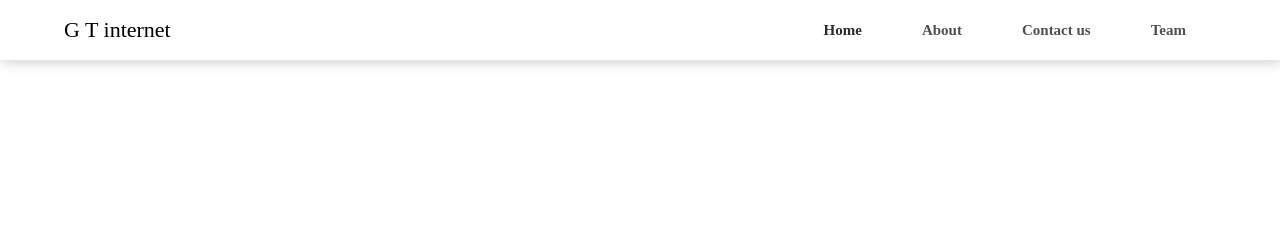
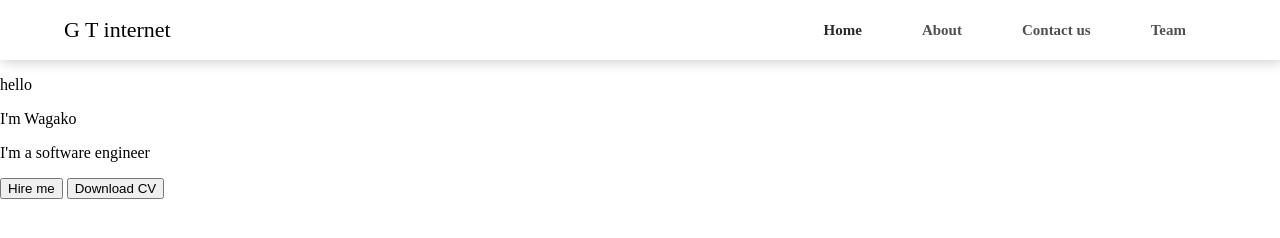
Before and after one commit to wagako123/wagako123, a plain HTML site: page index.html in a window 1280 px wide. Drawn offline with Linux system fonts and the light colour scheme; files that its build step writes are made by us from their sources.

Commit message:
css test 3

```diff
--- a/index.html
+++ b/index.html
@@ -17,6 +17,14 @@
 
                 </ul>
             </nav>
+            <div class="text-container">
+                <p>hello</p>
+                <p>I'm Wagako </p>
+                <p>I'm a software engineer</p>
+                <button class="hire-btn">Hire me</button>
+                <button class="down-cv">Download CV</button>
+
+            </div>
         </section>
     </body>
 </html>
```
Also changed, not shown: images/two-halves-lemon-pop-color-background.jpg (added), images/two-halves-lemon-pop-color-background.svg (added), 3 other files.
